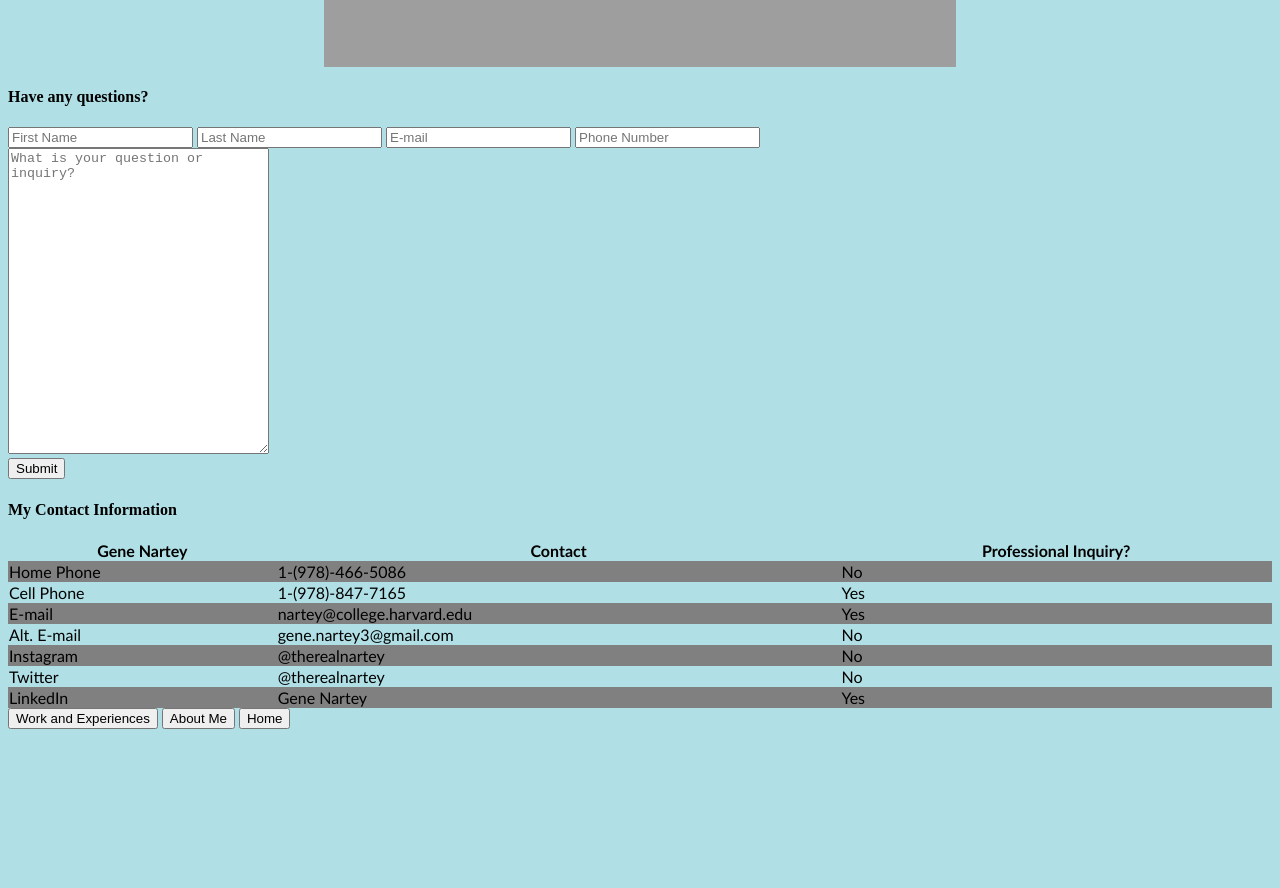
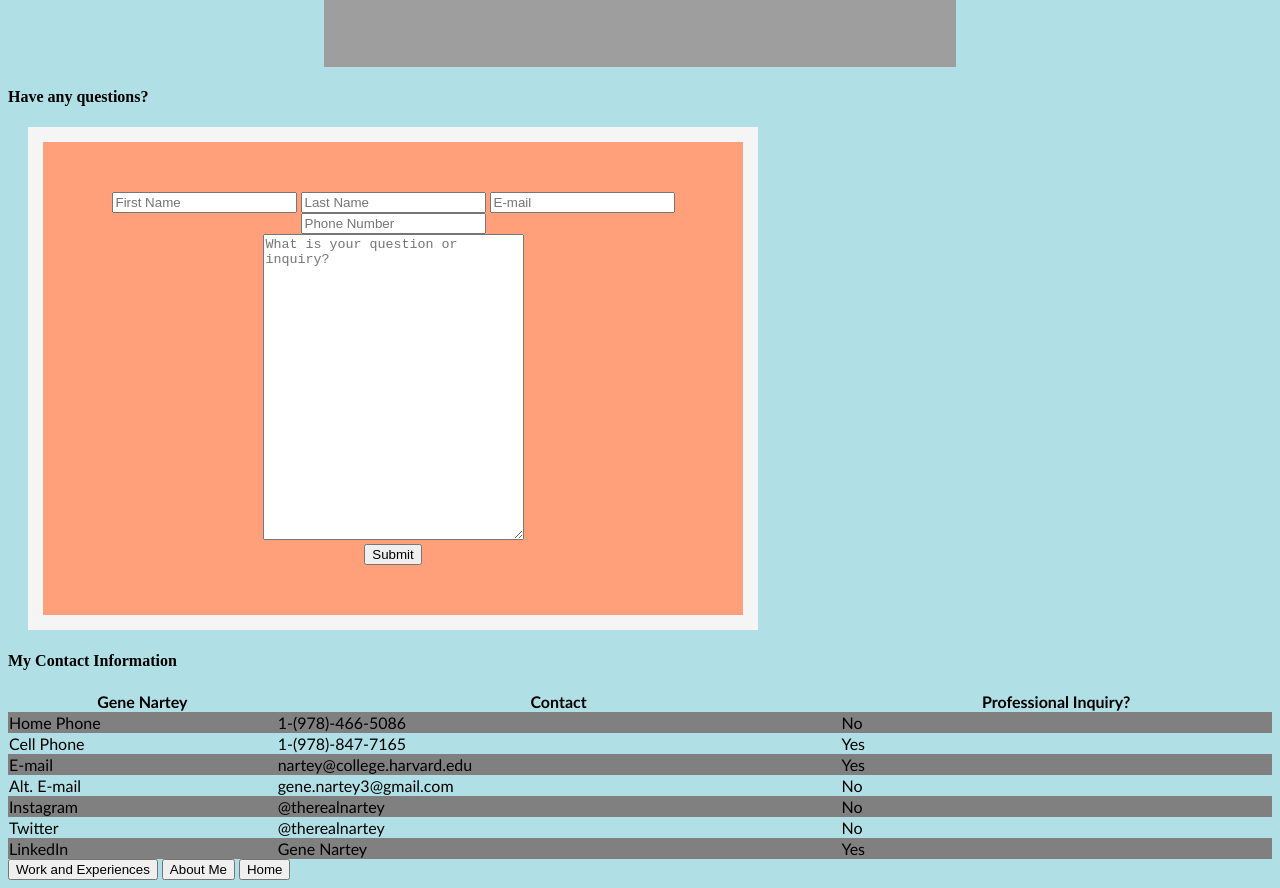
Before and after one commit to genenartey3/lab0, a plain HTML site: page contact.html in a window 1280 px wide. Shown: the part 960-1848 px from the top of the page. Before the commit the page ends 1697 px from the top, so only its background shows below. Drawn offline with Linux system fonts and the light colour scheme; grey boxes are pictures that could not be loaded.

Commit message:
stylesheet implemented part 4

```diff
--- a/styles.css
+++ b/styles.css
@@ -24,7 +24,7 @@ h2 {
 }
 
 button {
-  align-items: center;
+  align-content: center;
 }
 
 #contacts {
@@ -36,3 +36,12 @@ button {
 #contacts tr:nth-child(even) {
   background-color: gray;
 }
+
+form {
+  background-color: lightsalmon;
+  width: 600px;
+  border: 15px solid whitesmoke;
+  padding: 50px;
+  margin: 20px;
+  text-align: center;
+}
```
